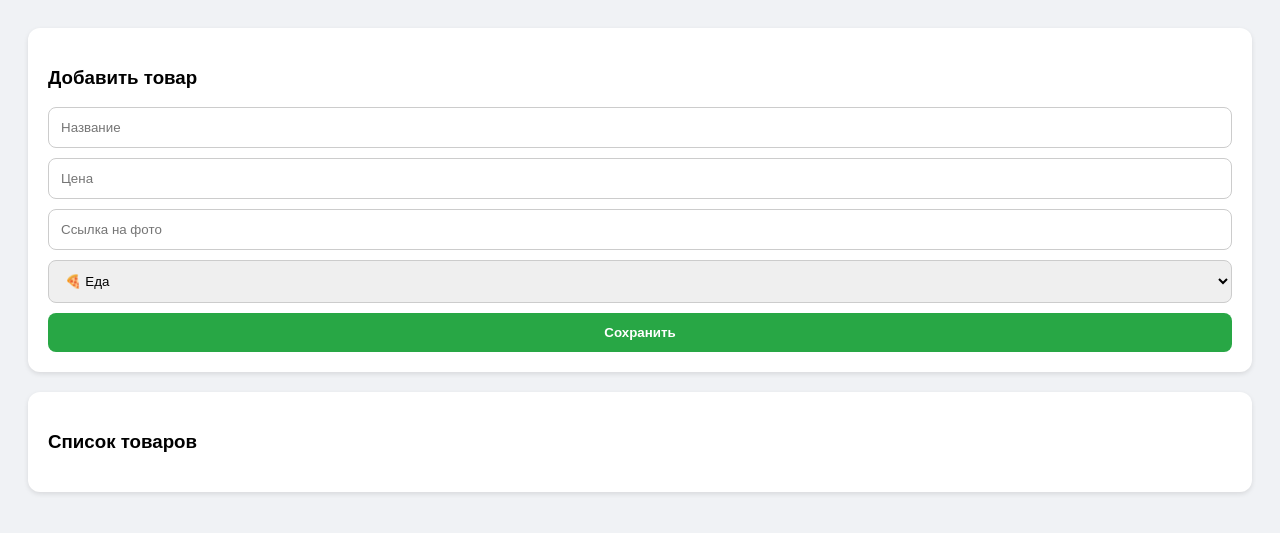
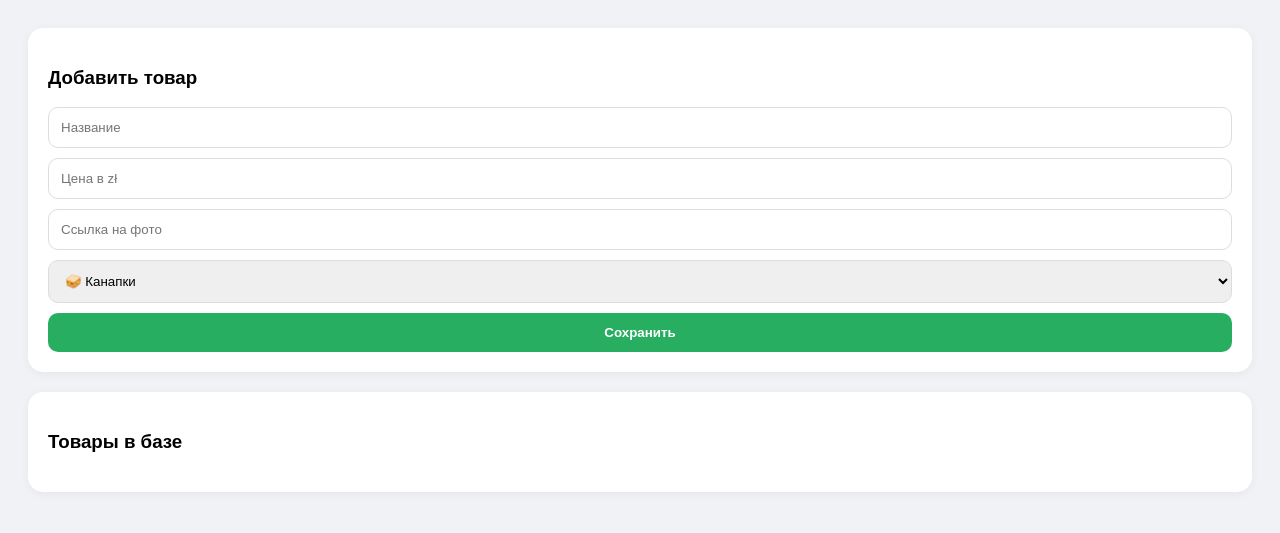
Before and after one commit to whalegaush-alt/telegram-food-shop, a FastAPI app: page /admin in a window 1280 px wide. Shown: the top 533 px of the page. Run offline with FastAPI, Linux system fonts and the light colour scheme; data that the repository does not hold is empty; parts of the project's set-up code (start-up, migrations or seed data) failed here and were passed over.

Commit message:
Update admin.html

```diff
--- a/templates/admin.html
+++ b/templates/admin.html
@@ -6,11 +6,11 @@
     <meta name="viewport" content="width=device-width, initial-scale=1">
     <style>
         body { font-family: sans-serif; padding: 20px; background: #f0f2f5; }
-        .card { background: white; padding: 20px; border-radius: 12px; box-shadow: 0 2px 5px rgba(0,0,0,0.1); margin-bottom: 20px; }
-        input, select { display: block; width: 100%; margin: 10px 0; padding: 12px; box-sizing: border-box; border-radius: 8px; border: 1px solid #ccc; }
-        button { width: 100%; padding: 12px; border-radius: 8px; border: none; cursor: pointer; font-weight: bold; }
-        .btn-add { background: #28a745; color: white; }
-        .item { display: flex; justify-content: space-between; padding: 10px 0; border-bottom: 1px solid #eee; }
+        .card { background: white; padding: 20px; border-radius: 15px; box-shadow: 0 2px 10px rgba(0,0,0,0.05); margin-bottom: 20px; }
+        input, select { display: block; width: 100%; margin: 10px 0; padding: 12px; box-sizing: border-box; border-radius: 10px; border: 1px solid #ddd; }
+        button { width: 100%; padding: 12px; border-radius: 10px; border: none; cursor: pointer; font-weight: bold; }
+        .btn-add { background: #27ae60; color: white; }
+        .item { display: flex; justify-content: space-between; align-items: center; padding: 10px 0; border-bottom: 1px solid #eee; }
     </style>
 </head>
 <body>
@@ -18,10 +18,10 @@
         <h3>Добавить товар</h3>
         <form action="/add" method="post">
             <input name="name" placeholder="Название" required>
-            <input name="price" type="number" step="0.01" placeholder="Цена" required>
+            <input name="price" type="number" step="0.01" placeholder="Цена в zł" required>
             <input name="photo" placeholder="Ссылка на фото" required>
             <select name="category">
-                <option value="Еда">🍕 Еда</option>
+                <option value="Канапки">🥪 Канапки</option>
                 <option value="Напитки">🥤 Напитки</option>
                 <option value="Десерты">🍰 Десерты</option>
                 <option value="Другое">📦 Другое</option>
@@ -30,11 +30,11 @@
         </form>
     </div>
     <div class="card">
-        <h3>Список товаров</h3>
+        <h3>Товары в базе</h3>
         {% for item in items %}
         <div class="item">
-            <span>{{ item.category }} | {{ item.name }} - {{ item.price }}₽</span>
-            <form action="/delete/{{ item.id }}" method="post"><button style="background:red; color:white; padding:5px;">X</button></form>
+            <span>{{ item.category }} | <b>{{ item.name }}</b> - {{ item.price }} zł</span>
+            <form action="/delete/{{ item.id }}" method="post"><button style="background:#ff4757; color:white; width:40px;">X</button></form>
         </div>
         {% endfor %}
     </div>
```
